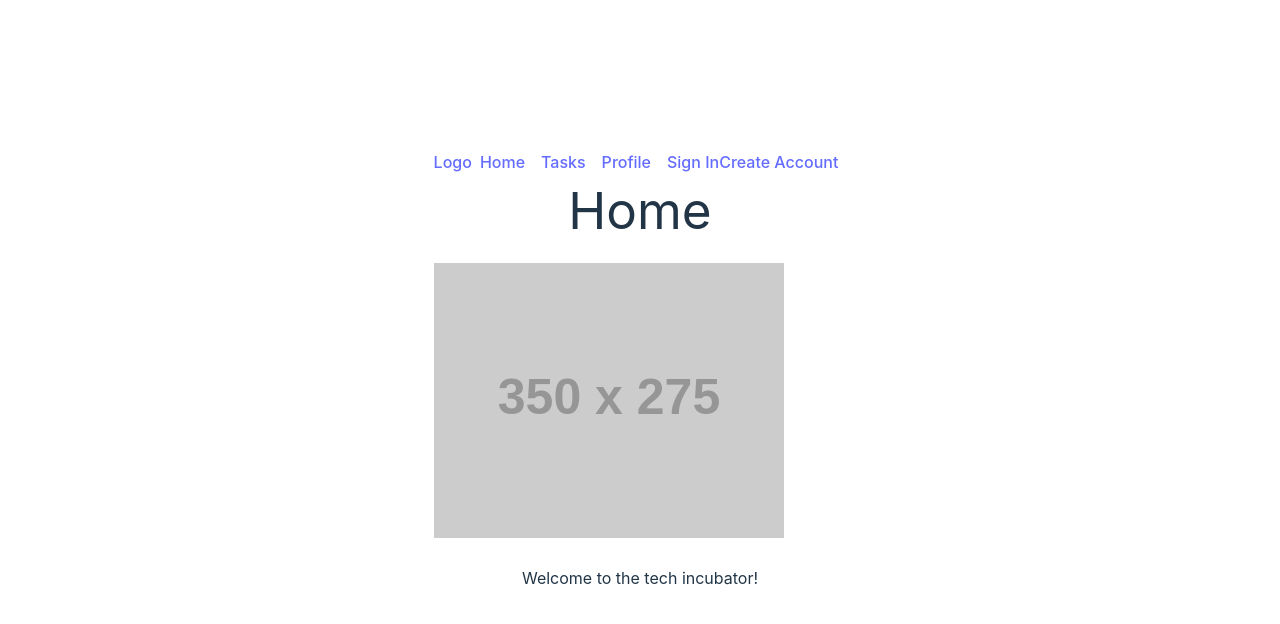
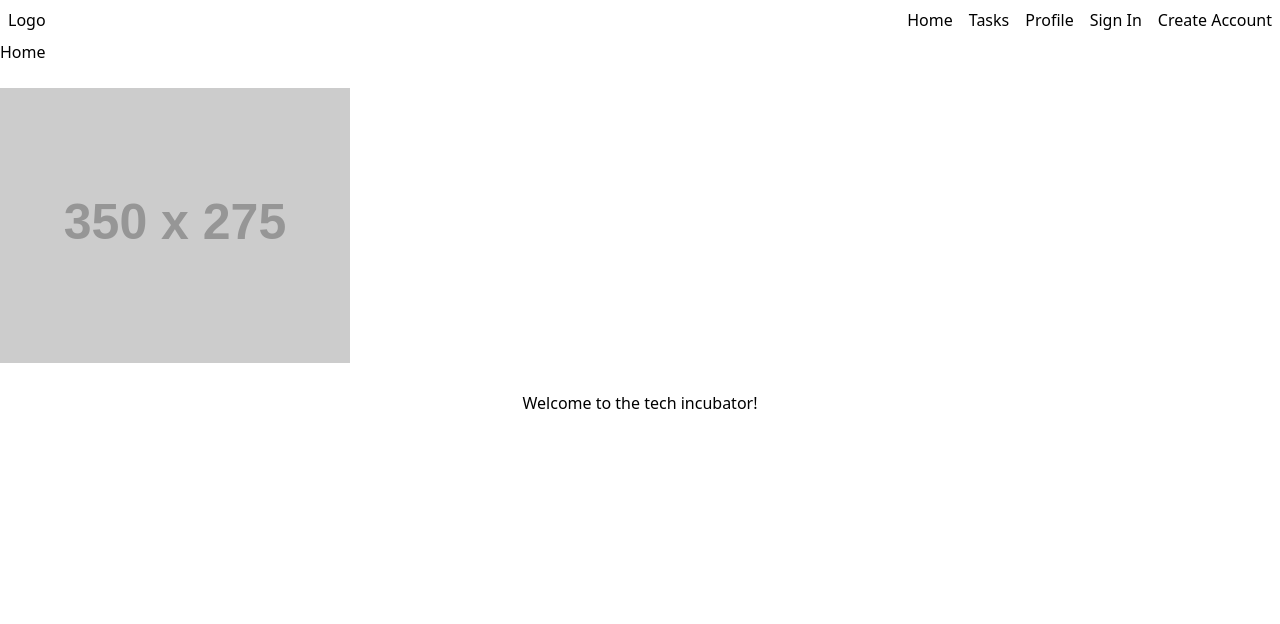
Before and after one commit to john-royal/tech-incubator, a React (Vite) app: page / in a window 1280 px wide. Shown: the top 624 px of the page. Built offline with nearby package versions, Linux system fonts and the light colour scheme; no server answers.

Commit message:
remove default styles

```diff
--- a/index.html
+++ b/index.html
@@ -7,7 +7,7 @@
     <title>Vite + React + TS</title>
   </head>
   <body>
-    <div id="root"></div>
+    <div class="min-h-screen" id="root"></div>
     <script type="module" src="/src/main.tsx"></script>
   </body>
 </html>
--- a/src/App.css
+++ b/src/App.css
@@ -1,11 +1,11 @@
-#root {
+/* #root {
   max-width: 1280px;
   margin: 0 auto;
   padding: 2rem;
   text-align: center;
-}
+} */
 
-.logo {
+/* .logo {
   height: 6em;
   padding: 1.5em;
   will-change: filter;
@@ -38,4 +38,4 @@
 
 .read-the-docs {
   color: #888;
-}
+} */
--- a/src/components/NavBar.tsx
+++ b/src/components/NavBar.tsx
@@ -6,7 +6,9 @@ export default function NavBar (): JSX.Element {
 
   return (
     <nav className="flex justify-between items-center">
-      <div><Link to="/">Logo</Link></div>
+      <div className="pl-2">
+        <Link to="/">Logo</Link>
+      </div>
 
       <ul className="flex">
         <li className="p-2">
@@ -18,14 +20,20 @@ export default function NavBar (): JSX.Element {
         <li className="p-2">
           <Link to="/profile" className="btn btn-link">Profile</Link>
         </li>
-        <li className="p-2">
-          {(user == null)
-            ? <>
+        {(user == null) ?
+          <>
+            <li className="p-2">
               <Link to="/sign-in" className="btn btn-link">Sign In</Link>
+            </li>
+            <li className="p-2">
               <Link to="/create-account" className="btn btn-link">Create Account</Link>
-              </>
-            : <button onClick={() => { void signOut() }}>Sign Out</button>}
-        </li>
+            </li>
+          </>
+          :
+          <li className="p-2">
+            <button onClick={() => { void signOut() }}>Sign Out</button>
+          </li>
+        }
       </ul>
     </nav>
   )
--- a/src/index.css
+++ b/src/index.css
@@ -2,7 +2,7 @@
 @tailwind components;
 @tailwind utilities;
 
-:root {
+/* :root {
   font-family: Inter, Avenir, Helvetica, Arial, sans-serif;
   font-size: 16px;
   line-height: 24px;
@@ -71,4 +71,4 @@ button:focus-visible {
   button {
     background-color: #f9f9f9;
   }
-}
+} */
```
